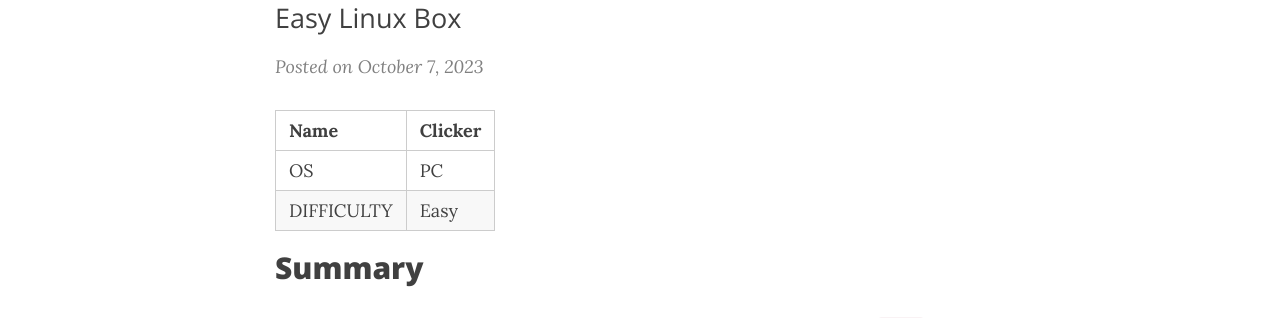
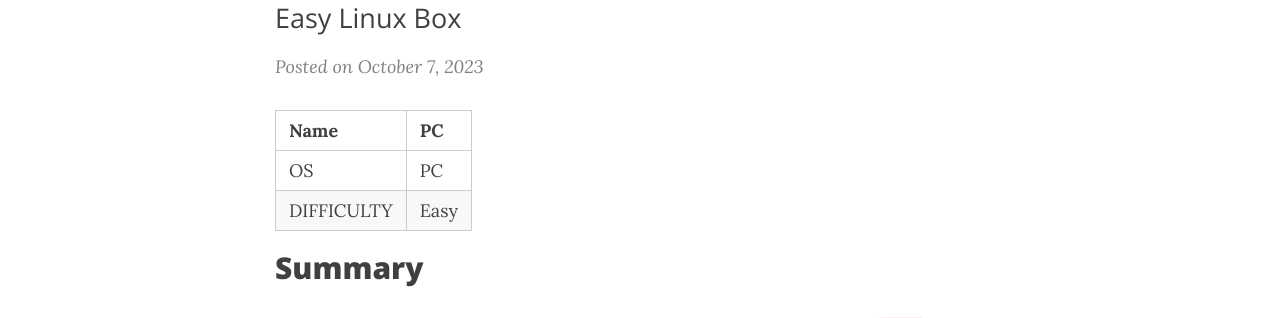
Before and after one commit to 0xZon/0xZon.github.io, a Jekyll site: the page built from _posts/2023-10-07-HTB-PC.md, in a window 1280 px wide and 900 px high. Shown: the part 192-510 px from the top of the window. Built offline with Jekyll 4.4.1, drawn with Linux system fonts in a browser that asks for light colours; nearby versions of some CDN libraries; comment, search, counter and statistics services are not loaded.

Commit message:
Update 2023-10-07-HTB-PC.md

```diff
--- a/_posts/2023-10-07-HTB-PC.md
+++ b/_posts/2023-10-07-HTB-PC.md
@@ -6,7 +6,7 @@
 tags: [HTB]
 ---
 
-| Name | Clicker |
+| Name | PC |
 | :------ |:--- |
 | OS | PC |
 | DIFFICULTY | Easy |
```
